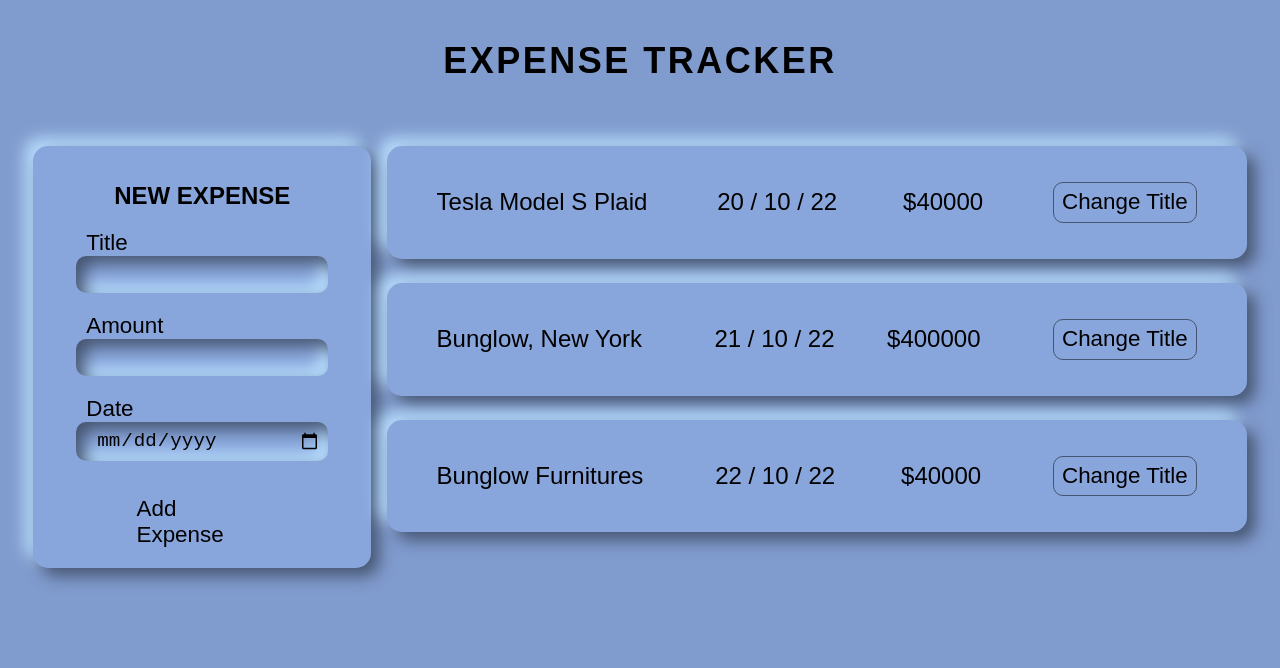
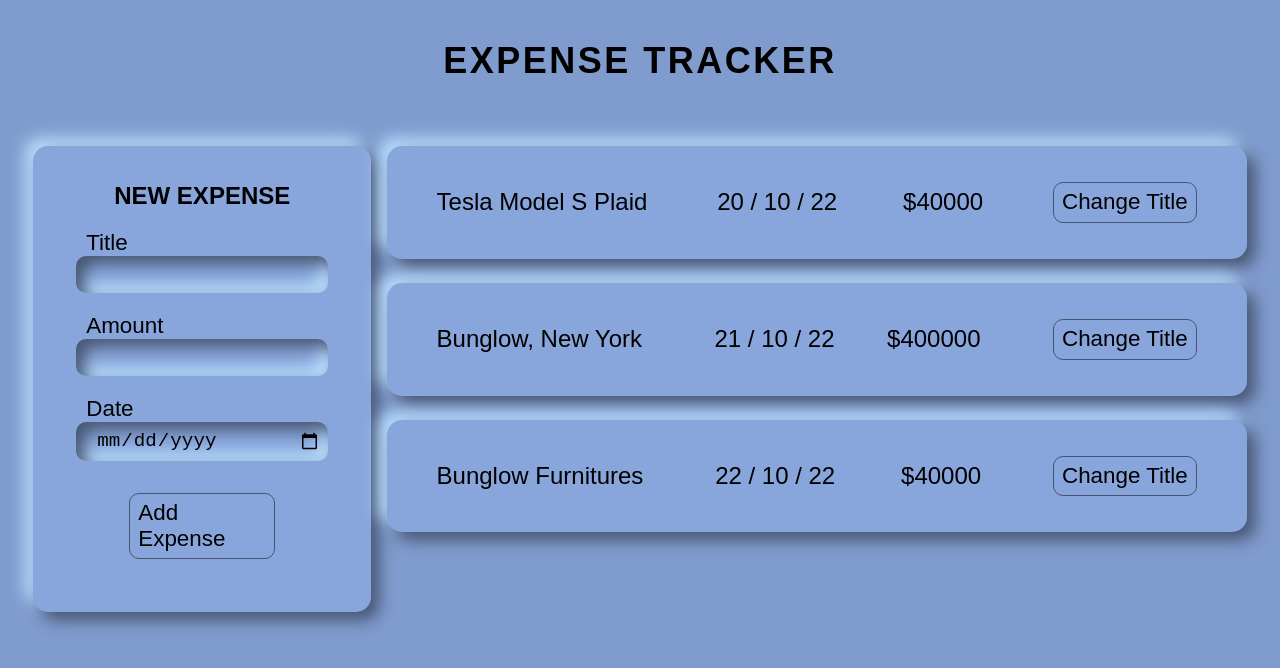
Before and after one commit to EshanTrivedi21/Expense-Tracker, a React (Create React App) app: page / in a window 1280 px wide. Shown: the top 668 px of the page. Built offline with nearby package versions, Linux system fonts and the light colour scheme.

Commit message:
feat: state lifting

```diff
--- a/src/App.js
+++ b/src/App.js
@@ -1,9 +1,14 @@
 import ExpenseItem from "./components/Expenses/ExpenseItem.js";
-import NewExpense from "./components/NewExpenses/NewExpense.js"
+import NewExpense from "./components/NewExpenses/NewExpense.js";
 
 import './components/UI/index.css';
 
 function App() {
+  const addExpenseHandler = (expense) => {
+    console.log("In App.js");
+    console.log(expense);
+  };
+
   const expense = [
     {
       title: "Tesla Model S Plaid",
@@ -27,7 +32,7 @@
       <h2 className="heading">EXPENSE TRACKER</h2>
       <div className="main">
         <div className="mainForm">
-          <NewExpense></NewExpense>
+          <NewExpense onAddExpense={addExpenseHandler}></NewExpense>
         </div>
         <div className="mainDisplay">
           <ExpenseItem date={expense[0].date} amount={expense[0].amount} title={expense[0].title}></ExpenseItem>
--- a/src/components/NewExpenses/ExpenseForm.css
+++ b/src/components/NewExpenses/ExpenseForm.css
@@ -26,10 +26,26 @@
 }
 
 .formButton {
-    width: 45%;
-    margin-left: 50%;
-    transform: translateX(-50%);
-    margin-top: 35px;
+    width: 50%;
+    display: flex;
+    justify-content: center;
+    font-size: 1.4rem;
+    padding: 0.4rem 0.5rem;
+    margin: 2rem 0rem;
+    margin-left: auto;
+    margin-right: auto;
+    border-radius: 10px;
+    border:solid 0.5px #465571;
+}
+
+.formButton:hover {
+    box-shadow:  8px 8px 16px #465571,
+    -8px -8px 16px #bae1ff;
+}
+
+.formButton:active {
+    box-shadow: inset 8px 8px 16px #465571,
+                inset -8px -8px 16px #bae1ff;
 }
 
 .formDiv {
--- a/src/components/NewExpenses/ExpenseForm.js
+++ b/src/components/NewExpenses/ExpenseForm.js
@@ -1,23 +1,73 @@
-import "../NewExpenses/ExpenseForm.css"
-import Button from "../UI/Button"
+import "../NewExpenses/ExpenseForm.css";
+import Button from "../UI/Button";
 
-function ExpenseForm () {
+import { useState } from "react";
+
+function ExpenseForm(props) {
+  const [newTitle, setNewTitle] = useState("");
+  const [newAmount, setNewAmount] = useState("");
+  const [newDate, setNewDate] = useState("");
+
+  const titleChangeHandler = (event) => {
+    setNewTitle(event.target.value);
+  };
+
+  const amountChangeHandler = (event) => {
+    setNewAmount(event.target.value);
+  };
+
+  const dateChangeHandler = (event) => {
+    setNewDate(event.target.value);
+  };
+
+  function submitHandler(event) {
+    event.preventDefault();
+    const expenseData = {
+      title: newTitle,
+      amount: newAmount,
+      date: newDate,
+    };
+
+    props.onSaveExpense(expenseData);
+
+    setNewTitle("");
+    setNewAmount("");
+    setNewDate("");
+  }
+
   return (
     <form className="formMain">
       <h3 className="formTitle">NEW EXPENSE</h3>
       <div className="formDiv">
         <label className="formLabel">Title</label>
-                <input className="formInput" type="text"></input>
+        <input
+          className="formInput"
+          type="text"
+          value={newTitle}
+          onChange={titleChangeHandler}
+        ></input>
       </div>
       <div className="formDiv">
         <label className="formLabel">Amount</label>
-                <input className="formInput" type="number"></input>
+        <input
+          className="formInput"
+          type="number"
+          value={newAmount}
+          onChange={amountChangeHandler}
+        ></input>
       </div>
       <div className="formDiv">
         <label className="formLabel">Date</label>
-                <input className="formInput" type="date"></input>
+        <input
+          className="formInput"
+          type="date"
+          value={newDate}
+          onChange={dateChangeHandler}
+        ></input>
       </div>
-            <Button className="formButton" type="submit">Add Expense</Button>
+      <Button className="formButton" type="submit" onClick={submitHandler}>
+        Add Expense
+      </Button>
     </form>
   );
 }
--- a/src/components/NewExpenses/NewExpense.js
+++ b/src/components/NewExpenses/NewExpense.js
@@ -3,10 +3,17 @@
 
 import "../NewExpenses/NewExpense.css";
 
-function NewExpense () {
+function NewExpense (props) {
+    function saveExpenseHandler (enteredExpenseData) {
+        const expenseData = {
+            ...enteredExpenseData,
+            id: (Math.floor(Math.random() * 1000) + 1).toString()
+        };
+        props.onAddExpense(expenseData);
+    }
     return (
         <Card>
-            <ExpenseForm></ExpenseForm>
+            <ExpenseForm onSaveExpense = {saveExpenseHandler}></ExpenseForm>
         </Card>
     );
 }
```
Also changed, not shown: 1 other file (tests, documents, lock files or other folders). Lines whose indentation alone changed are shown as unchanged.
